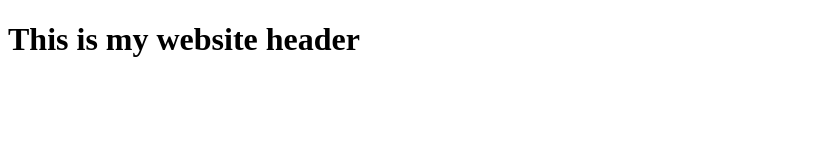
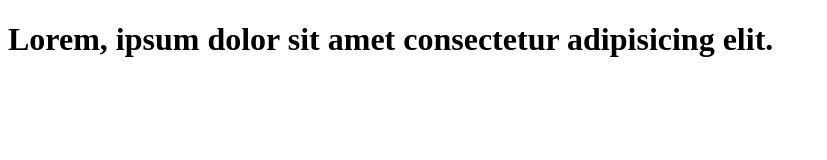
Before and after one commit to jobrown5vt/merge-conflict-demo, a plain HTML site: page index.html in a window 1280 px wide. Shown: the whole page, without its empty margins (0-827 px from the left). Drawn offline with Linux system fonts and the light colour scheme.

Commit message:
lorem ipsum

```diff
--- a/index.html
+++ b/index.html
@@ -6,6 +6,6 @@
     <title>Document</title>
 </head>
 <body>
-    <h1>This is my website header</h1>
+    <h1>Lorem, ipsum dolor sit amet consectetur adipisicing elit.</h1>
 </body>
 </html>
```
